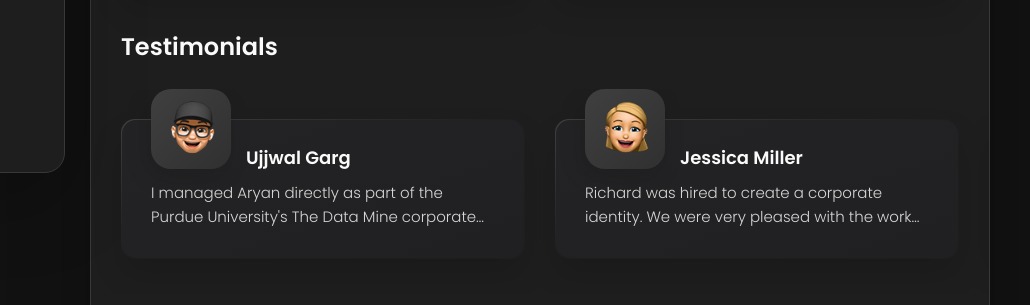
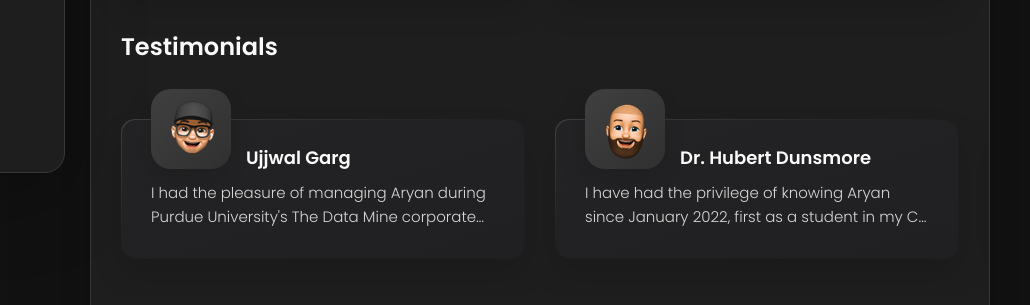
Before and after one commit to samaryan57/my-portfolio, a plain HTML site: page index.html in a window 1280 px wide. Shown: the part 647-952 px from the top of the page, 250-1280 px from the left. Drawn offline with nearby package versions, Linux system fonts and the light colour scheme.

Commit message:
testimonial complete

```diff
--- a/index.html
+++ b/index.html
@@ -319,13 +319,7 @@
 
                 <div class="testimonials-text" data-testimonials-text>
                   <p>
-                    I managed Aryan directly as part of the Purdue University's The Data Mine corporate project with Battelle for an academic year. Aryan is an exceptional student who possesses a unique blend of talents that make him stand out in any team.
-
-                    One of Aryan's most remarkable qualities is his ability to embark on a rapid learning curve. He demonstrated a knack for mastering intricate concepts and technologies within a short timeframe. This quality not only made him an invaluable asset to our team but also consistently delivered results beyond expectations.
-
-                    Furthermore, I entrusted Aryan with the leadership of my subteam, a responsibility he embraced with skill and finesse. He adeptly coordinated tasks, managed schedules, and delivered presentations that were not only informative but also engaging and persuasive. He fostered a collaborative environment, ensuring active participation from all team members and effectively acknowledging peer feedback. Aryan is not only a brilliant individual contributor but also a team player who elevates the performance of the entire group.
-
-                    In short, Aryan is an outstanding professional who possesses an exceptional ability to learn quickly, lead effectively, plan meticulously, and collaborate seamlessly. He consistently exceeded expectations during his time at The Data Mine and would be an asset to any team or organization fortunate enough to have him on board. I wholeheartedly recommend Aryan for any endeavor he choose to pursue in the future.
+                    I had the pleasure of managing Aryan during Purdue University's The Data Mine corporate project with Battelle. He stood out with his exceptional ability to learn quickly, mastering complex technologies in a short time. His leadership skills were evident as he successfully led our subteam, efficiently coordinating tasks, managing schedules, and delivering engaging presentations. Aryan fostered a collaborative environment, ensuring active participation and thoughtful peer feedback. A meticulous planner, strong leader, and dedicated team player, he consistently exceeded expectations. I highly recommend Aryan—any team would be fortunate to have him.
                   </p>
                 </div>
 
@@ -336,18 +330,16 @@
               <div class="content-card" data-testimonials-item>
 
                 <figure class="testimonials-avatar-box">
-                  <img src="./assets/images/avatar-2.png" alt="Jessica miller" width="60" data-testimonials-avatar>
+                  <img src="./assets/images/avatar-4.png" alt="Dr. Hubert Dunsmore" width="60" data-testimonials-avatar>
                 </figure>
 
-                <h4 class="h4 testimonials-item-title" data-testimonials-title>Jessica miller</h4>
+                <h4 class="h4 testimonials-item-title" data-testimonials-title>Dr. Hubert Dunsmore</h4>
 
                 <div class="testimonials-text" data-testimonials-text>
                   <p>
-                    Richard was hired to create a corporate identity. We were very pleased with the work done. She has a
-                    lot of experience
-                    and is very concerned about the needs of client. Lorem ipsum dolor sit amet, ullamcous cididt
-                    consectetur adipiscing
-                    elit, seds do et eiusmod tempor incididunt ut laborels dolore magnarels alia.
+                    I have had the privilege of knowing Aryan since January 2022, first as a student in my CS 18000: Object-Oriented Programming with Java course, and later in CS 40700: Software Engineering Project. Additionally, Aryan has served as an undergraduate teaching assistant for CS 18000 since Fall 2022, where he has consistently demonstrated exceptional teaching abilities and a strong commitment to academic excellence.
+
+                    I have been consistently impressed by Aryan's skills, perseverance, and dedication to learning. I am confident that he will be a valuable addition to your program and contribute meaningfully to the academic community.
                   </p>
                 </div>
 
@@ -358,25 +350,21 @@
               <div class="content-card" data-testimonials-item>
 
                 <figure class="testimonials-avatar-box">
-                  <img src="./assets/images/avatar-3.png" alt="Emily evans" width="60" data-testimonials-avatar>
+                  <img src="./assets/images/avatar-1.png" alt="Sumit Bera" width="60" data-testimonials-avatar>
                 </figure>
 
-                <h4 class="h4 testimonials-item-title" data-testimonials-title>Emily evans</h4>
+                <h4 class="h4 testimonials-item-title" data-testimonials-title>Sumit Bera</h4>
 
                 <div class="testimonials-text" data-testimonials-text>
                   <p>
-                    Richard was hired to create a corporate identity. We were very pleased with the work done. She has a
-                    lot of experience
-                    and is very concerned about the needs of client. Lorem ipsum dolor sit amet, ullamcous cididt
-                    consectetur adipiscing
-                    elit, seds do et eiusmod tempor incididunt ut laborels dolore magnarels alia.
+                    I was Aryan's manager during his internship at Toyota Material Handling, and I am extremely impressed with his commitment to learning and excellence. He quickly grasped the company's existing technologies and codebase, making meaningful contributions from the very start. A sincere, meticulous, and down-to-earth professional, Aryan would be an excellent addition to any team.
                   </p>
                 </div>
 
               </div>
             </li>
 
-            <li class="testimonials-item">
+            <!-- <li class="testimonials-item">
               <div class="content-card" data-testimonials-item>
 
                 <figure class="testimonials-avatar-box">
@@ -396,7 +384,7 @@
                 </div>
 
               </div>
-            </li>
+            </li> -->
 
           </ul>
 
```
